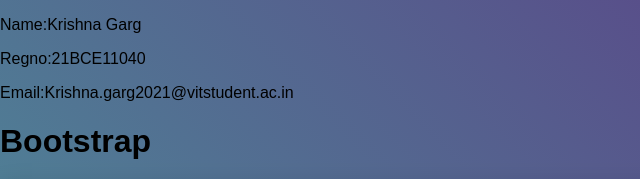
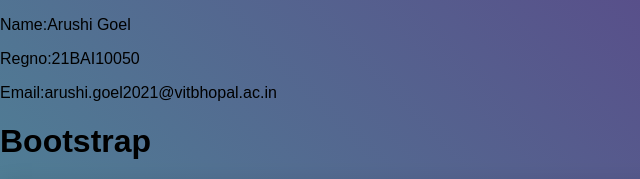
Before and after one commit to ArushiGoel-13/Task2..., a plain HTML site: page index.html in a window 1280 px wide. Shown: the top 179 px of the page, 0-640 px from the left. Drawn offline with Linux system fonts and the light colour scheme.

Commit message:
Update index.html

```diff
--- a/index.html
+++ b/index.html
@@ -6,9 +6,9 @@
     <link rel="stylesheet" href="style.css">
 </head>
 <body>
-    <p>Name:Krishna Garg</p>
-    <p>    Regno:21BCE11040 </p>
-     <p>Email:Krishna.garg2021@vitstudent.ac.in</p>
+    <p>Name:Arushi Goel</p>
+    <p>    Regno:21BAI10050 </p>
+     <p>Email:arushi.goel2021@vitbhopal.ac.in</p>
     <h1>Bootstrap</h1>
     <table border="1">
         <tr>
```
